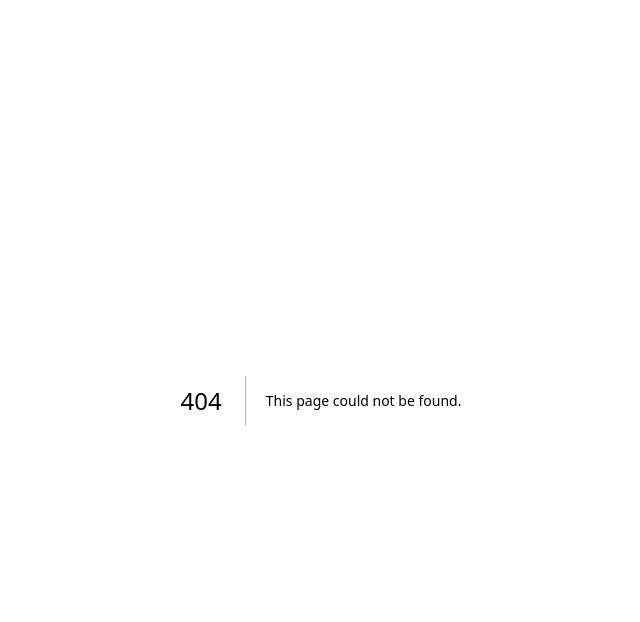
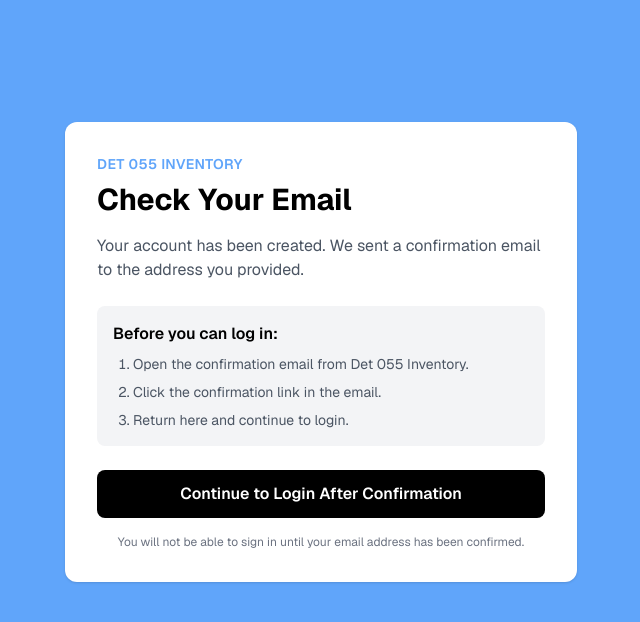
Before and after one commit to InventoryDet055/Det-055-Inventory-Source-Code, a Next.js app: page /auth/check-email in a window 1280 px wide. Before the commit this address had no page. Shown: the top 622 px of the page, without its empty margins (319-959 px from the left). Built offline with nearby package versions, Linux system fonts and the light colour scheme.

Commit message:
Improve signup email confirmation flow

```diff
--- /dev/null
+++ b/app/auth/check-email/page.tsx
@@ -0,0 +1,48 @@
+import Link from "next/link";
+
+export default function CheckEmailPage() {
+  return (
+    <main className="min-h-screen bg-blue-400 p-4 sm:p-8">
+      <div className="mx-auto flex min-h-[80vh] max-w-lg items-center">
+        <div className="w-full rounded-xl bg-white p-6 shadow sm:p-8">
+          <p className="text-sm font-semibold uppercase tracking-wide text-blue-400">
+            Det 055 Inventory
+          </p>
+
+          <h1 className="mt-2 text-3xl font-bold text-black">
+            Check Your Email
+          </h1>
+
+          <p className="mt-4 text-gray-600">
+            Your account has been created. We sent a confirmation email to the
+            address you provided.
+          </p>
+
+          <div className="mt-6 rounded-lg bg-gray-100 p-4">
+            <p className="font-semibold text-black">
+              Before you can log in:
+            </p>
+
+            <ol className="mt-2 list-decimal space-y-2 pl-5 text-sm text-gray-600">
+              <li>Open the confirmation email from Det 055 Inventory.</li>
+              <li>Click the confirmation link in the email.</li>
+              <li>Return here and continue to login.</li>
+            </ol>
+          </div>
+
+          <Link
+            href="/auth/login"
+            className="mt-6 block w-full rounded-lg bg-black px-5 py-3 text-center font-semibold text-white transition hover:bg-gray-800"
+          >
+            Continue to Login After Confirmation
+          </Link>
+
+          <p className="mt-4 text-center text-xs text-gray-500">
+            You will not be able to sign in until your email address has been
+            confirmed.
+          </p>
+        </div>
+      </div>
+    </main>
+  );
+}
--- a/app/auth/sign-up/actions.ts
+++ b/app/auth/sign-up/actions.ts
@@ -1,5 +1,6 @@
 "use server";
 
+import { redirect } from "next/navigation";
 import { createClient } from "@/lib/supabase/server";
 
 type SignUpResult = {
@@ -140,9 +141,5 @@ export async function signUpCadet(
     };
   }
 
-  return {
-    success: true,
-    message:
-      "Account created. Check your email to confirm your account.",
-  };
+  redirect("/auth/check-email");
 }
```
